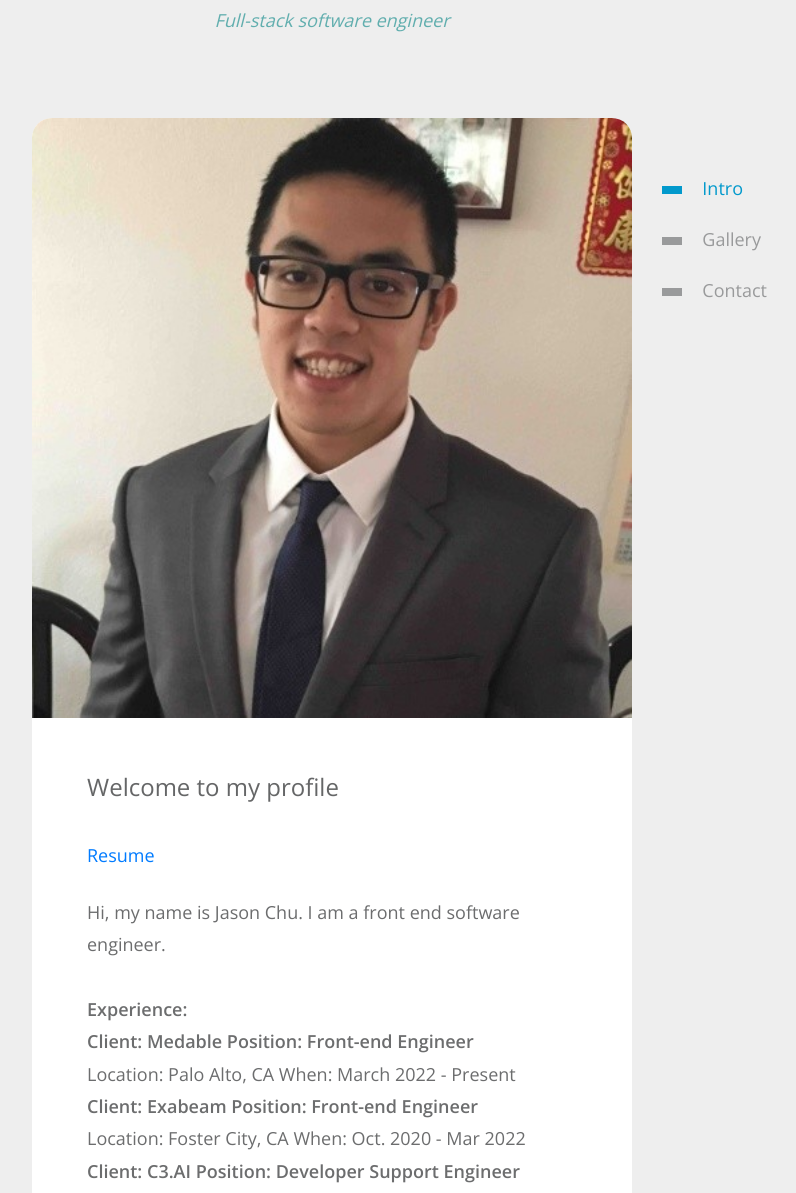
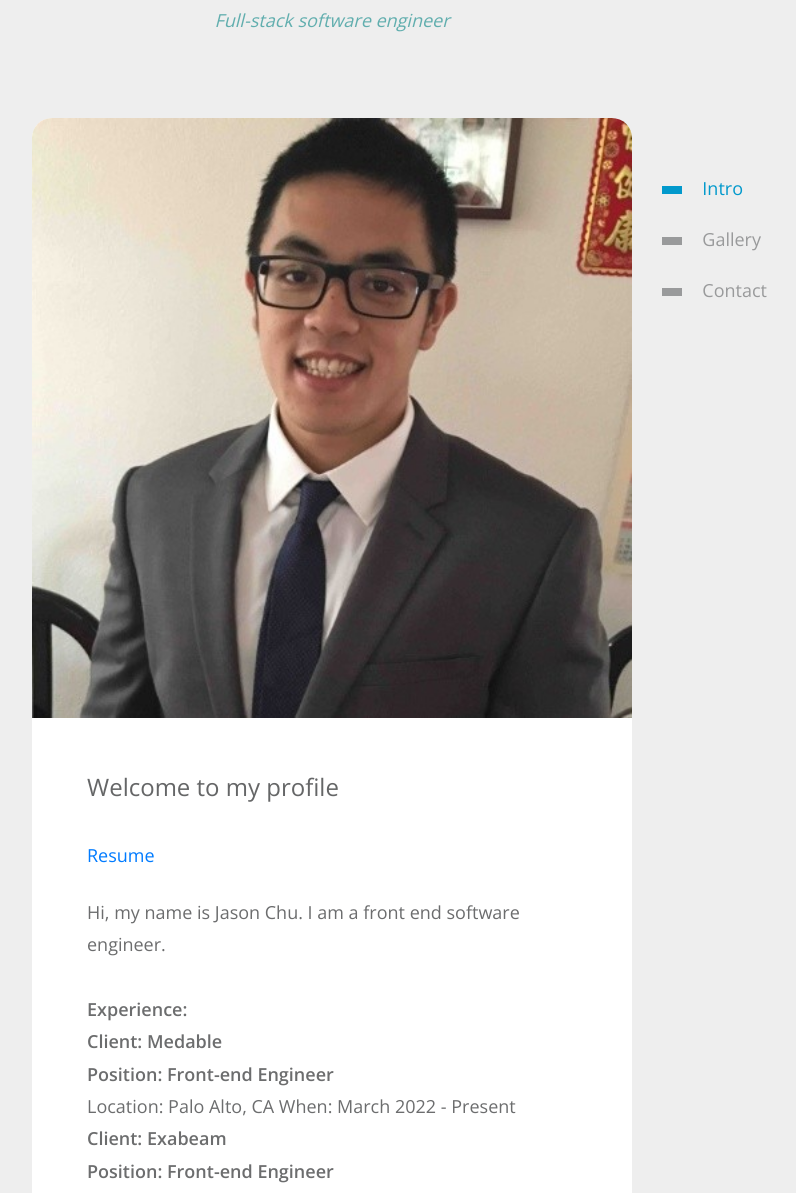
Before and after one commit to Jasonchu94/JasonChu94.github.io, a plain HTML site: page index.html in a window 1280 px wide. Shown: the part 107-1300 px from the top of the page, without its empty margins (308-1104 px from the left). Drawn offline with nearby package versions, Linux system fonts and the light colour scheme.

Commit message:
fix format

```diff
--- a/index.html
+++ b/index.html
@@ -54,18 +54,18 @@ https://templatemo.com/tm-533-verticard
             <strong>Experience:</strong>
             <br>
 
-            <strong>Client: Medable Position: Front-end Engineer</strong>
+            <strong>Client: Medable <br>Position: Front-end Engineer</strong>
             <br>
             Location: Palo Alto, CA
             When: March 2022 - Present
             <br>
 
-            <strong>Client: Exabeam Position: Front-end Engineer</strong>
+            <strong>Client: Exabeam <br>Position: Front-end Engineer</strong>
             <br>
             Location: Foster City, CA
             When: Oct. 2020 - Mar 2022
             <br>
-            <strong>Client: C3.AI Position: Developer Support Engineer</strong>
+            <strong>Client: C3.AI <br>Position: Developer Support Engineer</strong>
             <br>
             Location: Redwood City, CA
             When: May 2019 - Oct. 2020
```
